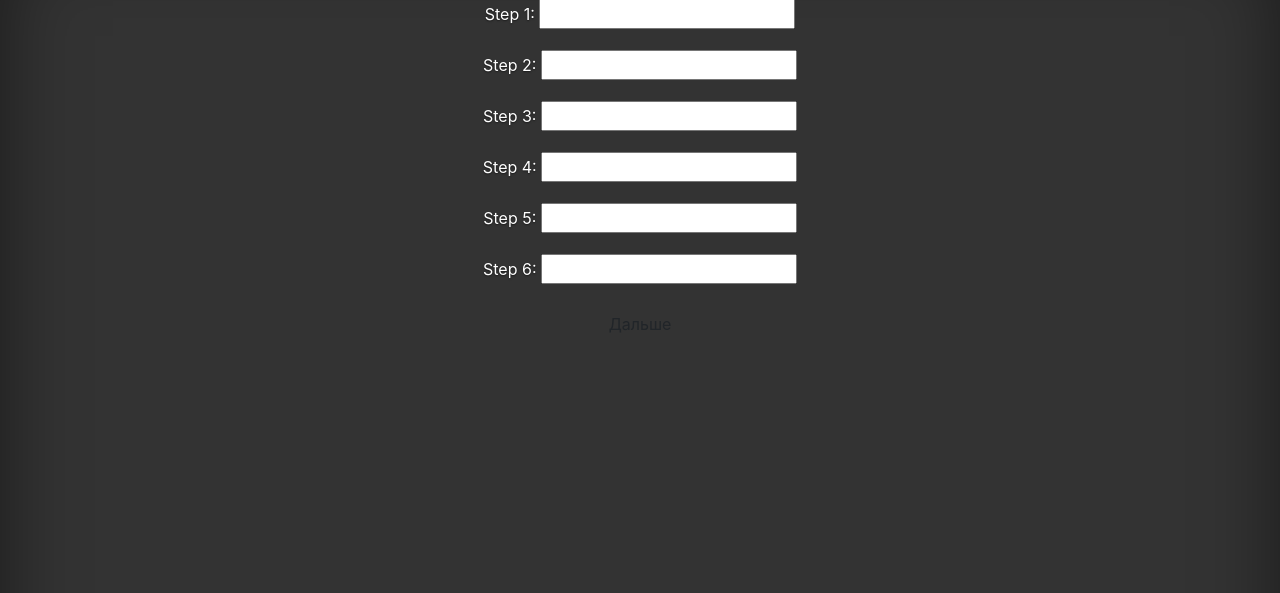
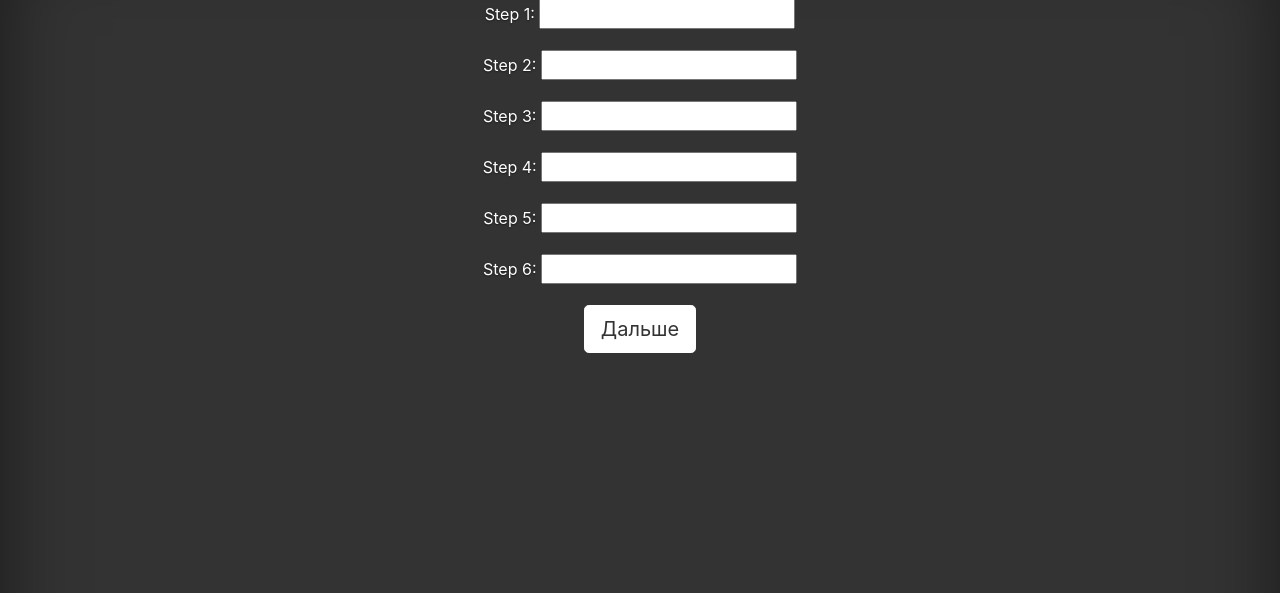
Before and after one commit to vo0doO/voodoo-blog-development, a Django app: page /answer/new/ in a window 1280 px wide. Shown: the part 59-652 px from the top of the page. Run offline with Django 3.2, Linux system fonts and the light colour scheme.

Commit message:
refactoring button style

```diff
--- a/blog/templates/blog/answer_new.html
+++ b/blog/templates/blog/answer_new.html
@@ -4,7 +4,6 @@
 <h3>Шаг 1/6</h3>
 <form method="POST" class="post-form">{% csrf_token %}
     {{ form.as_p }}
-
-    <button type="submit" class="save btn btn-default">Дальше</button>
+    <button type="submit" class="btn btn-lg btn-secondary">Дальше</button>
 </form>
 {% endblock %}
```
